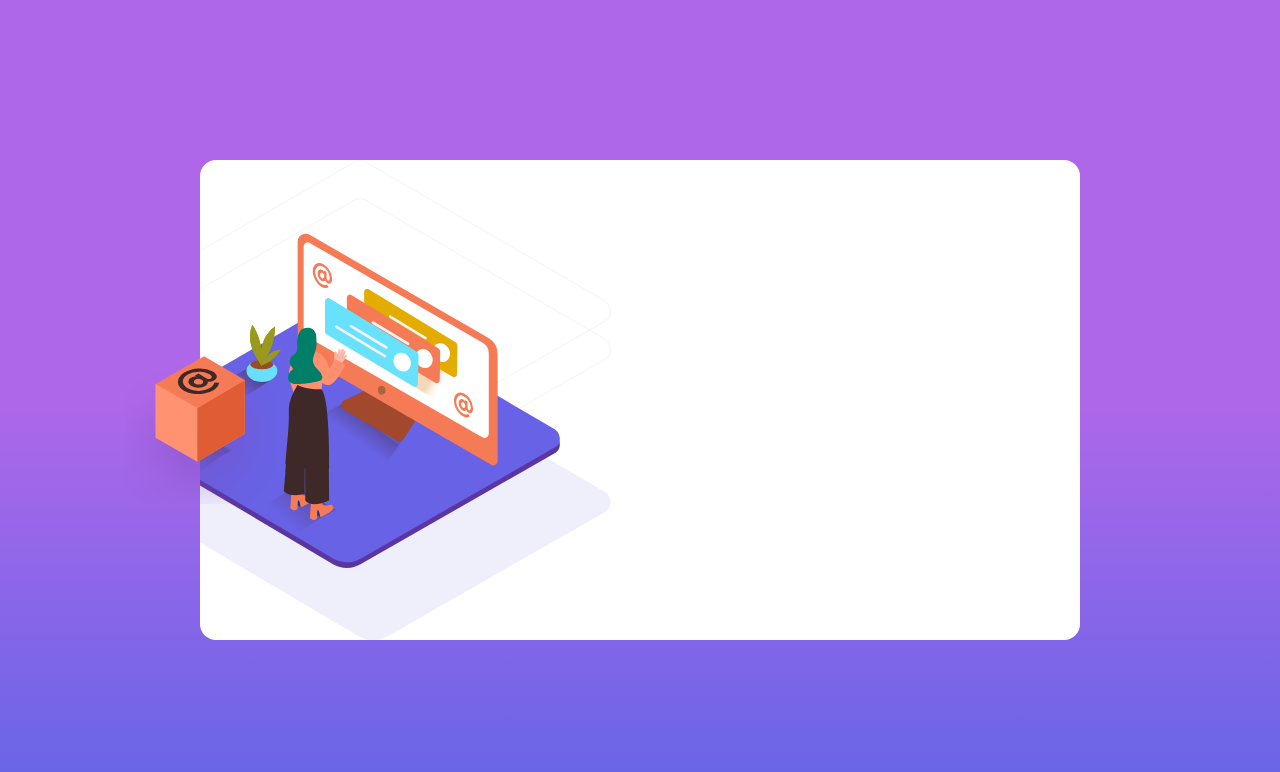
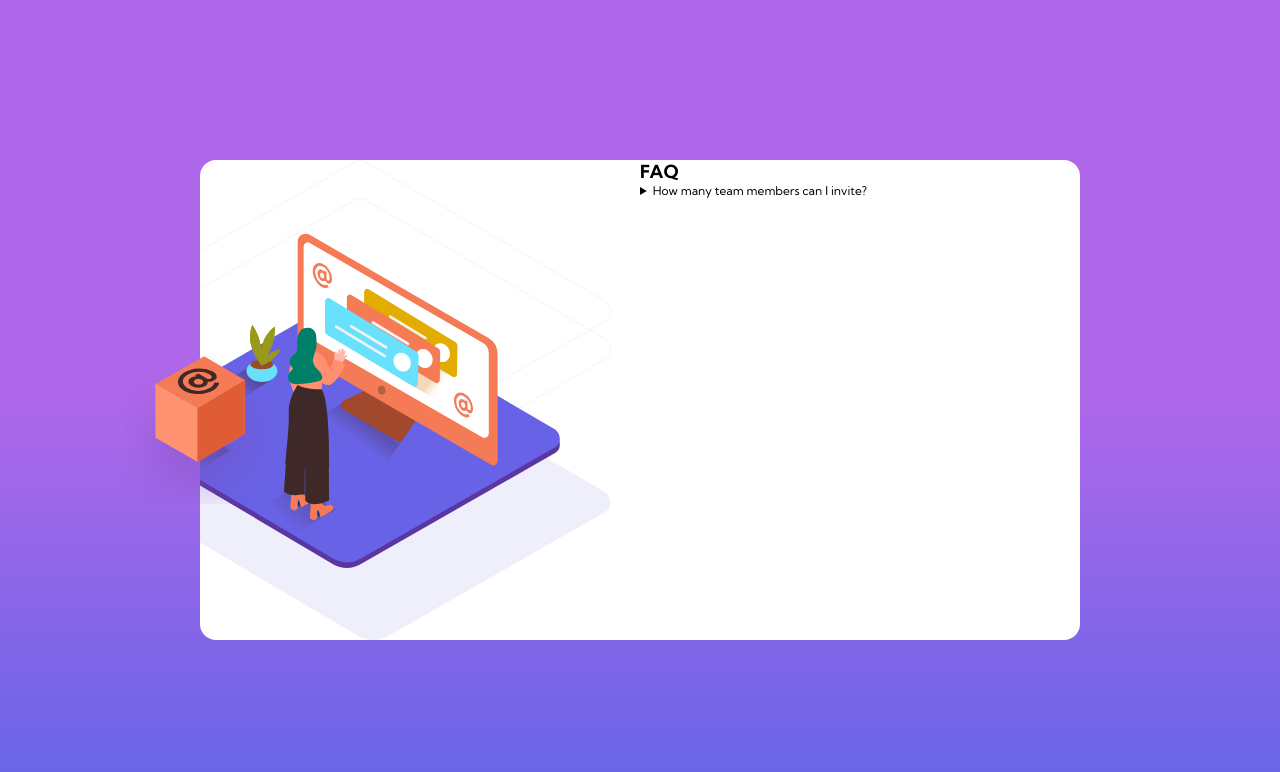
Before and after one commit to RicardoSerrano19/frontent_faq-accordion-card, a plain HTML site: page index.html in a window 1280 px wide. Drawn offline with Linux system fonts and the light colour scheme.

Commit message:
feat: add section for details

```diff
--- a/index.html
+++ b/index.html
@@ -17,7 +17,14 @@
     <section class="faq__image">
     </section>
     <section class="faq__content">
-
+      <h1 class="faq__content__title">FAQ</h1>
+      <div class="faq__content__details">
+        <details>
+          <summary>How many team members can I invite?</summary>
+          <p>You can invite up to 2 additional users on the Free plan. There is no limit on
+            team members for the Premium plan.</p>
+        </details>
+      </div>
     </section>
   </main>
 </body>
```
